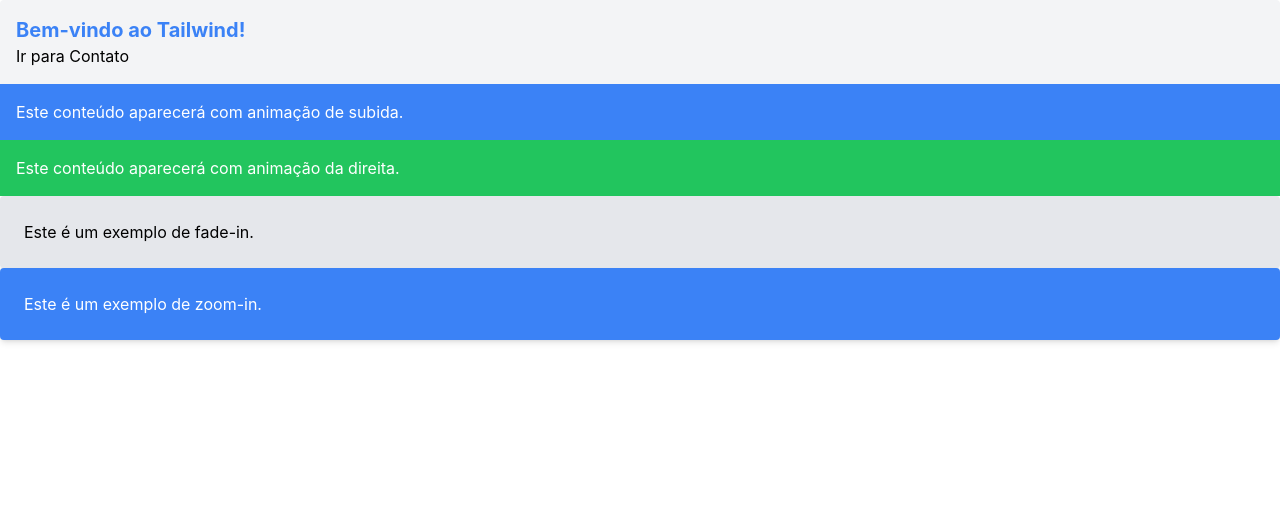
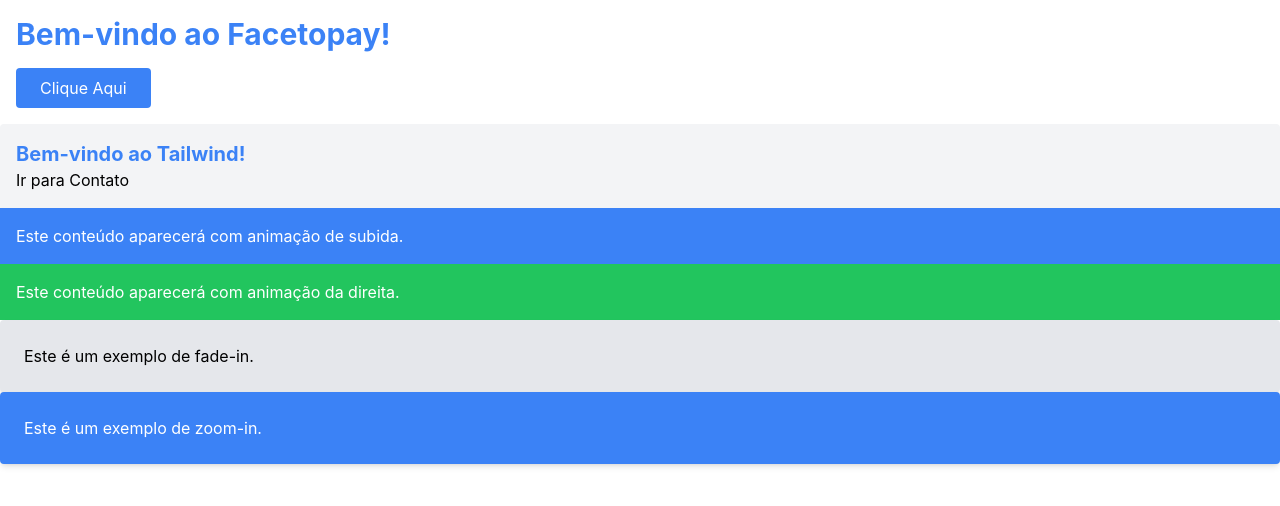
Before and after one commit to phpsantos/facetopay, a React (Create React App) app in the folder frontend-facetopay/: page / in a window 1280 px wide. Shown: the top 506 px of the page. Built offline with nearby package versions, Linux system fonts and the light colour scheme.

Commit message:
fazendo alguns ajustes e testes com efeitos.

```diff
--- a/frontend-facetopay/package.json
+++ b/frontend-facetopay/package.json
@@ -7,6 +7,7 @@
     "@testing-library/react": "^13.4.0",
     "@testing-library/user-event": "^13.5.0",
     "aos": "^2.3.4",
+    "framer-motion": "^11.11.17",
     "react": "^18.3.1",
     "react-dom": "^18.3.1",
     "react-router-dom": "^6.28.0",
@@ -39,6 +40,7 @@
     ]
   },
   "devDependencies": {
+    "@babel/plugin-proposal-private-property-in-object": "^7.21.11",
     "autoprefixer": "^10.4.20",
     "postcss": "^8.4.49",
     "tailwindcss": "^3.4.15"
--- a/frontend-facetopay/src/pages/home.js
+++ b/frontend-facetopay/src/pages/home.js
@@ -1,5 +1,6 @@
 import { useNavigate } from "react-router-dom";
 import React, { useEffect } from "react";
+import { motion } from "framer-motion";
 import AOS from "aos";
 import "aos/dist/aos.css";
 
@@ -19,6 +20,26 @@
 
   return (
     <div>
+      <div className="p-4">
+        {/* Animação de entrada */}
+        <motion.h1
+          initial={{ opacity: 0, y: -50 }} // Estado inicial
+          animate={{ opacity: 1, y: 0 }}  // Estado final
+          transition={{ duration: 1 }}    // Duração da transição
+          className="text-3xl font-bold text-blue-500"
+        >
+          Bem-vindo ao Facetopay!
+        </motion.h1>
+
+        {/* Animação com loop */}
+        <motion.button
+          whileHover={{ scale: 1.1 }}  // Aumenta ao passar o mouse
+          whileTap={{ scale: 0.9 }}    // Diminui ao clicar
+          className="mt-4 px-6 py-2 bg-blue-500 text-white rounded"
+        >
+          Clique Aqui
+        </motion.button>
+      </div>
       <div className="bg-gray-100 p-4 rounded shadow-lg">
         <h1 className="text-xl font-bold text-blue-500">Bem-vindo ao Tailwind!</h1>
         <button onClick={goToContact} className="button">
```
Also changed, not shown: 1 other file (tests, documents, lock files or other folders).
